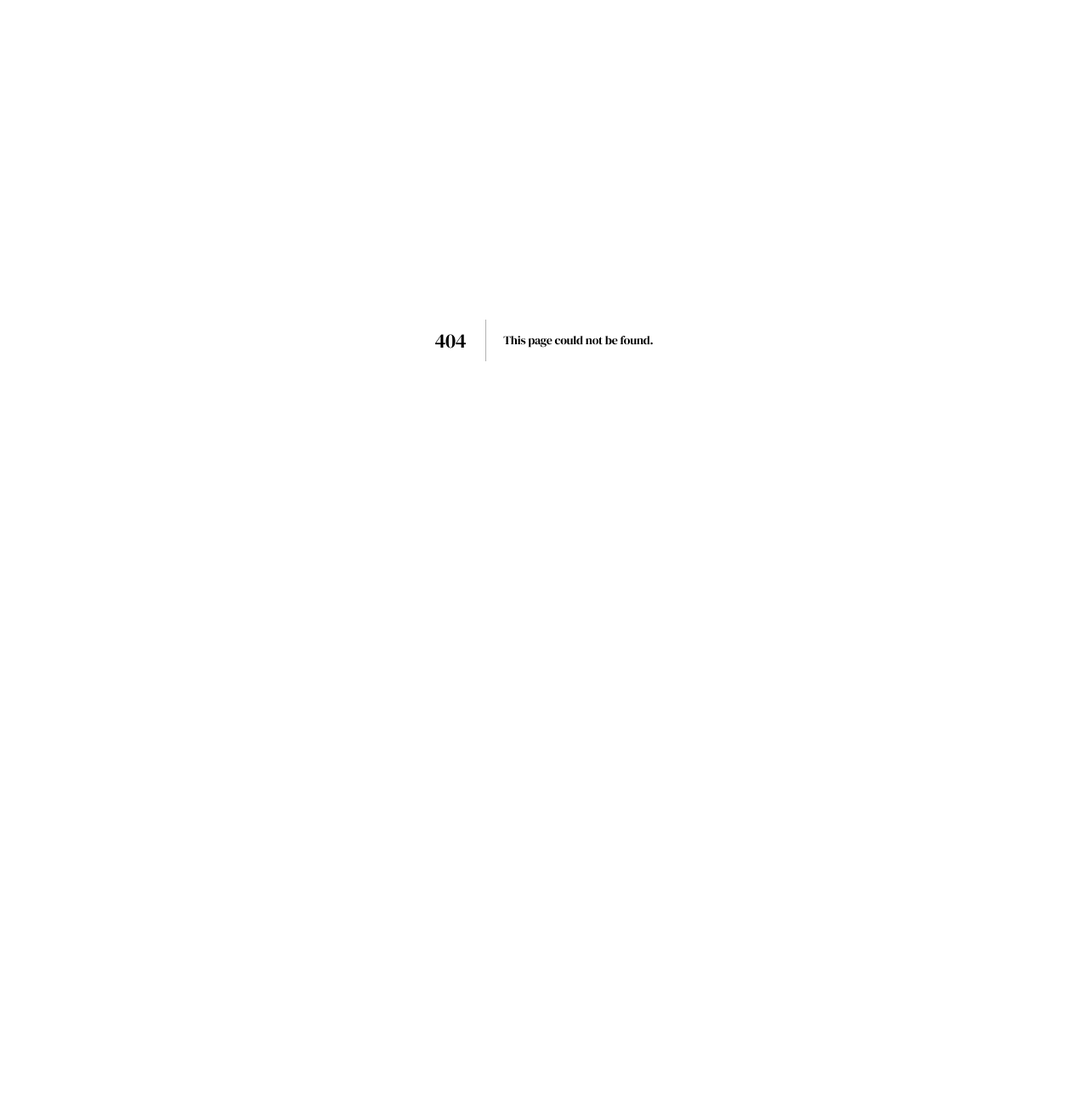
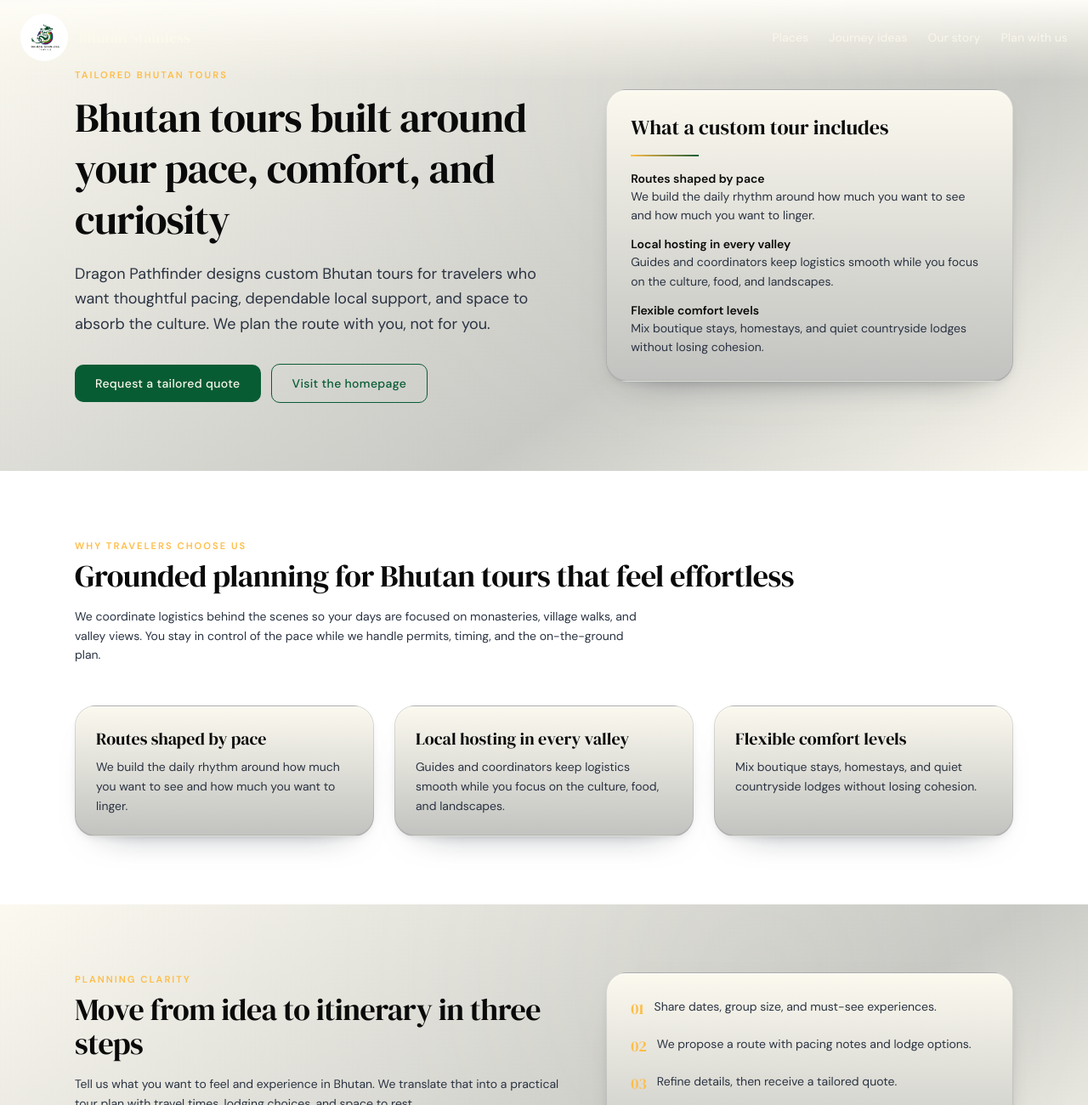
Before and after one commit to Kzoeps/bhutan-stainless-travels, a Next.js app: page /bhutan-tours in a window 1280 px wide. Before the commit this address had no page. Shown: the top 1300 px of the page at 85% size. Before the commit the page ends 800 px from the top, so only its background shows below. Built offline with nearby package versions, Linux system fonts and the light colour scheme.

Commit message:
Add Bhutan tours landing page (stanlee-c2l.7)

```diff
--- /dev/null
+++ b/app/bhutan-tours/layout.tsx
@@ -0,0 +1,21 @@
+import type { Metadata } from "next"
+
+export const metadata: Metadata = {
+  title: "Bhutan Tours | Custom Itineraries by Dragon Pathfinder",
+  description:
+    "Design a Bhutan tour with local planners who tailor pace, stays, and experiences around your travel style.",
+  openGraph: {
+    title: "Bhutan Tours | Custom Itineraries by Dragon Pathfinder",
+    description:
+      "Design a Bhutan tour with local planners who tailor pace, stays, and experiences around your travel style.",
+    type: "website",
+  },
+}
+
+export default function BhutanToursLayout({
+  children,
+}: {
+  children: React.ReactNode
+}) {
+  return <>{children}</>
+}
--- /dev/null
+++ b/app/bhutan-tours/page.tsx
@@ -0,0 +1,167 @@
+import ContactSection from "@/components/pathfinder/contact-section"
+import Footer from "@/components/pathfinder/footer"
+import Navbar from "@/components/pathfinder/navbar"
+
+const tourHighlights = [
+  {
+    title: "Routes shaped by pace",
+    description:
+      "We build the daily rhythm around how much you want to see and how much you want to linger.",
+  },
+  {
+    title: "Local hosting in every valley",
+    description:
+      "Guides and coordinators keep logistics smooth while you focus on the culture, food, and landscapes.",
+  },
+  {
+    title: "Flexible comfort levels",
+    description:
+      "Mix boutique stays, homestays, and quiet countryside lodges without losing cohesion.",
+  },
+]
+
+const planningSteps = [
+  "Share dates, group size, and must-see experiences.",
+  "We propose a route with pacing notes and lodge options.",
+  "Refine details, then receive a tailored quote.",
+]
+
+export default function BhutanToursPage() {
+  return (
+    <main className="motion-root min-h-svh bg-background text-foreground">
+      <Navbar />
+
+      <section className="section-seam-top-from-editorial bg-editorial-surface relative overflow-hidden py-20">
+        <div className="mx-auto grid max-w-6xl items-center gap-10 px-6 lg:grid-cols-[1.1fr_0.9fr]">
+          <div>
+            <p className="font-body text-gold eyebrow-compact mb-3 text-sm">
+              Tailored Bhutan tours
+            </p>
+            <h1 className="font-display mb-5 text-4xl leading-tight text-foreground md:text-5xl">
+              Bhutan tours built around your pace, comfort, and curiosity
+            </h1>
+            <p className="font-body text-slate text-base leading-relaxed md:text-lg">
+              Dragon Pathfinder designs custom Bhutan tours for travelers who
+              want thoughtful pacing, dependable local support, and space to
+              absorb the culture. We plan the route with you, not for you.
+            </p>
+            <div className="mt-8 flex flex-wrap items-center gap-3">
+              <a
+                href="#contact"
+                className="font-body hover:bg-gold bg-maroon text-cream rounded-lg px-6 py-3 text-sm font-medium tracking-wide transition-all duration-300 hover:text-foreground"
+              >
+                Request a tailored quote
+              </a>
+              <a
+                href="/"
+                className="font-body border-maroon text-maroon hover:bg-maroon hover:text-cream rounded-lg border px-6 py-3 text-sm font-medium tracking-wide transition-all duration-300"
+              >
+                Visit the homepage
+              </a>
+            </div>
+          </div>
+          <div className="bhutan-card bg-cream p-6 sm:p-7">
+            <p className="font-display text-2xl text-foreground">
+              What a custom tour includes
+            </p>
+            <div className="bhutan-divider my-4 w-16" />
+            <ul className="space-y-3">
+              {tourHighlights.map((item) => (
+                <li key={item.title} className="text-slate text-sm">
+                  <p className="font-body text-sm font-semibold text-foreground">
+                    {item.title}
+                  </p>
+                  <p className="font-body text-slate text-sm leading-relaxed">
+                    {item.description}
+                  </p>
+                </li>
+              ))}
+            </ul>
+          </div>
+        </div>
+      </section>
+
+      <section className="bg-background py-20">
+        <div className="mx-auto max-w-6xl px-6">
+          <div className="mb-12">
+            <p className="font-body text-gold eyebrow-compact mb-2 text-sm">
+              Why travelers choose us
+            </p>
+            <h2 className="font-display mb-4 text-3xl text-foreground md:text-4xl">
+              Grounded planning for Bhutan tours that feel effortless
+            </h2>
+            <p className="font-body text-slate max-w-2xl text-sm leading-relaxed">
+              We coordinate logistics behind the scenes so your days are focused
+              on monasteries, village walks, and valley views. You stay in
+              control of the pace while we handle permits, timing, and the
+              on-the-ground plan.
+            </p>
+          </div>
+          <div className="grid gap-6 md:grid-cols-3">
+            {tourHighlights.map((item) => (
+              <div key={item.title} className="bhutan-card bg-cream p-6">
+                <p className="font-display mb-2 text-xl text-foreground">
+                  {item.title}
+                </p>
+                <p className="font-body text-slate text-sm leading-relaxed">
+                  {item.description}
+                </p>
+              </div>
+            ))}
+          </div>
+        </div>
+      </section>
+
+      <section className="bg-editorial-surface py-20">
+        <div className="mx-auto max-w-6xl px-6">
+          <div className="grid gap-10 lg:grid-cols-[1.1fr_0.9fr]">
+            <div>
+              <p className="font-body text-gold eyebrow-compact mb-2 text-sm">
+                Planning clarity
+              </p>
+              <h2 className="font-display mb-4 text-3xl text-foreground md:text-4xl">
+                Move from idea to itinerary in three steps
+              </h2>
+              <p className="font-body text-slate text-sm leading-relaxed">
+                Tell us what you want to feel and experience in Bhutan. We
+                translate that into a practical tour plan with travel times,
+                lodging choices, and space to rest.
+              </p>
+              <a
+                href="/bhutan-itineraries"
+                className="font-body text-maroon mt-6 inline-flex items-center gap-2 text-sm font-semibold hover:text-foreground"
+              >
+                Explore Bhutan itineraries
+              </a>
+            </div>
+            <div className="bhutan-card bg-cream p-6 sm:p-7">
+              <ol className="space-y-4">
+                {planningSteps.map((step, index) => (
+                  <li key={step} className="flex items-start gap-3">
+                    <span className="font-display text-gold text-lg">
+                      {String(index + 1).padStart(2, "0")}
+                    </span>
+                    <p className="font-body text-slate text-sm leading-relaxed">
+                      {step}
+                    </p>
+                  </li>
+                ))}
+              </ol>
+              <div className="mt-6">
+                <a
+                  href="#contact"
+                  className="font-body border-maroon text-maroon hover:bg-maroon hover:text-cream block rounded-lg border px-5 py-3 text-center text-sm font-medium tracking-wide transition-all duration-300"
+                >
+                  Start your custom tour
+                </a>
+              </div>
+            </div>
+          </div>
+        </div>
+      </section>
+
+      <ContactSection />
+      <Footer />
+    </main>
+  )
+}
```
